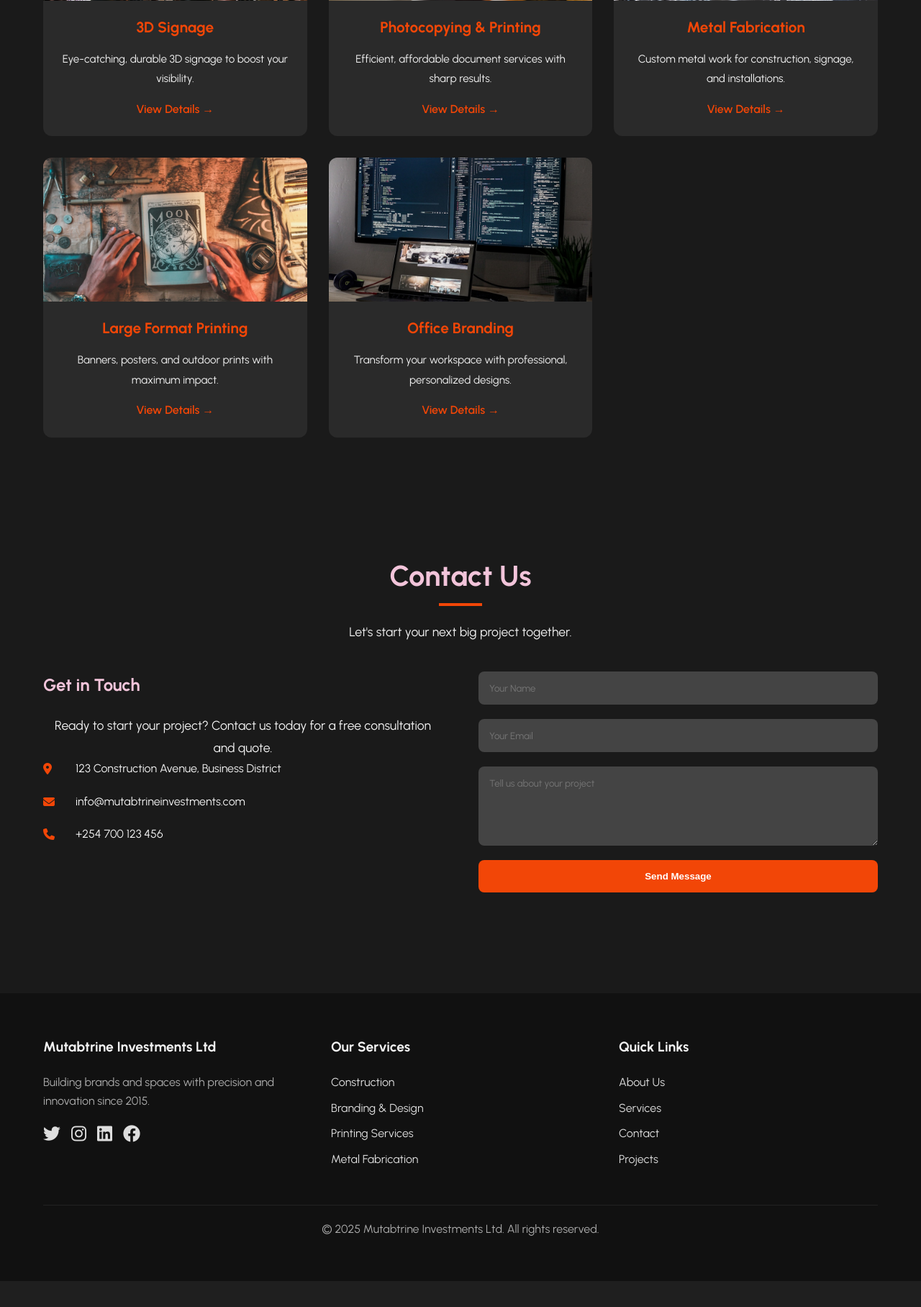
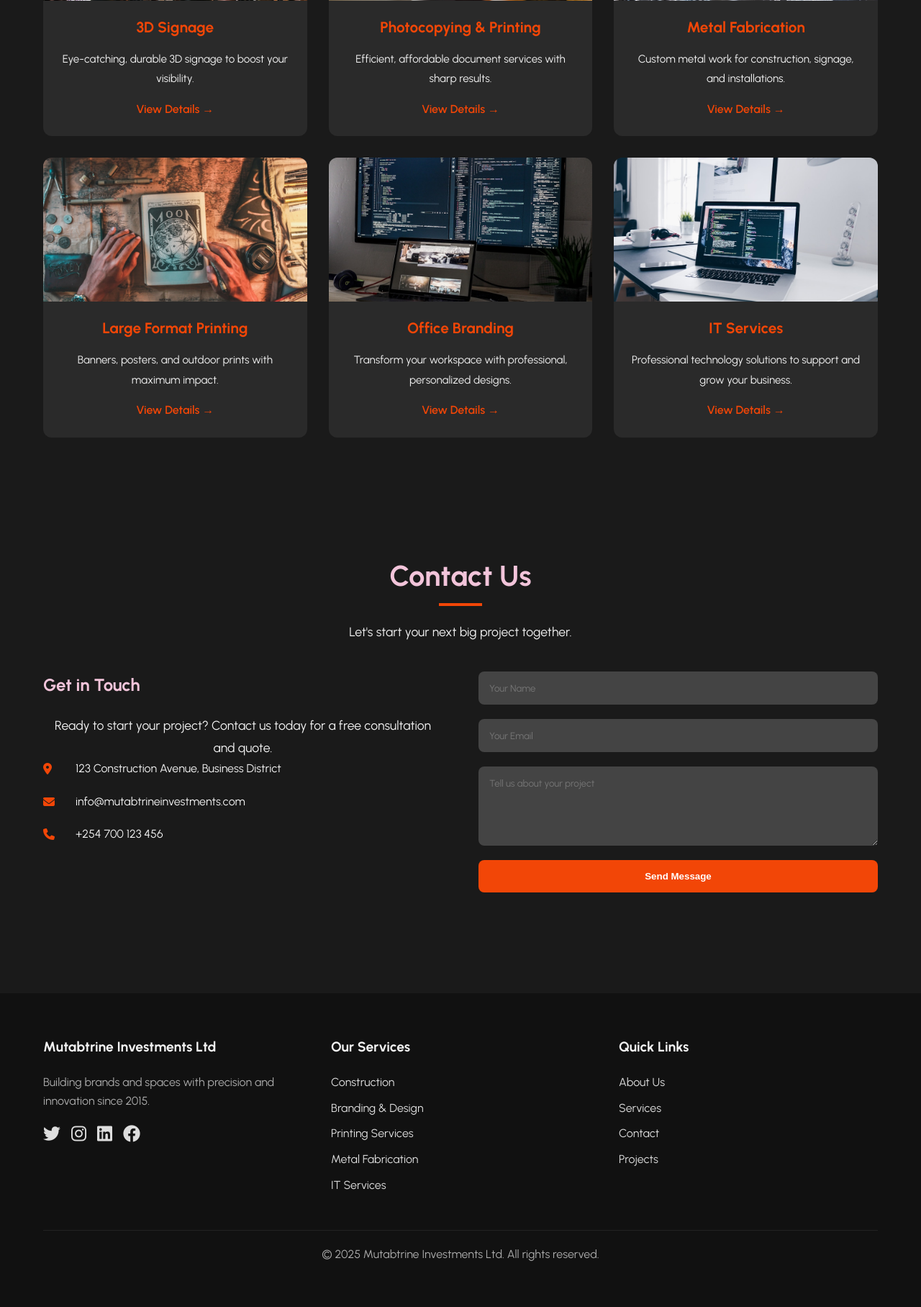
Before and after one commit to Cryptic808/HtmlBuilder, a Flask app: page / in a window 1280 px wide. Shown: the part 2037-3853 px from the top of the page at 72% size. Before the commit the page ends 3817 px from the top, so only its background shows below. Run offline with Flask 3, Linux system fonts and the light colour scheme.

Commit message:
Adds IT services to the website
Added a new "IT Services" section to the website, including details, images, and links in `app.py` and several template files (`index.html`, `404.html`, `service.html`).  Also added `static/images/it-services.jpg`.

Replit-Commit-Author: Agent
Replit-Commit-Session-Id: 707817b4-b8e5-44f6-b1df-48a4d428f8a9
Replit-Commit-Screenshot-Url: https://storage.googleapis.com/screenshot-production-us-central1/35245e5d-0ecd-4acc-ac04-7f2e0f873f16/714ca6cb-bd9d-4f1e-a08b-75a91eb63548.jpg

```diff
--- a/app.py
+++ b/app.py
@@ -105,6 +105,18 @@ SERVICES = {
             'Wayfinding systems',
             'Corporate environments'
         ]
+    },
+    'it-services': {
+        'title': 'IT Services',
+        'description': 'Professional IT services and solutions to support your business technology needs.',
+        'image': 'it-services.jpg',
+        'features': [
+            'Network setup and maintenance',
+            'Cybersecurity solutions',
+            'Cloud computing services',
+            'Software development',
+            'IT consulting and support'
+        ]
     }
 }
 
--- a/templates/404.html
+++ b/templates/404.html
@@ -94,6 +94,7 @@
             <li><a href="{{ url_for('service_detail', service_name='branding') }}">Branding & Design</a></li>
             <li><a href="{{ url_for('service_detail', service_name='printing') }}">Printing Services</a></li>
             <li><a href="{{ url_for('service_detail', service_name='metal-fabrication') }}">Metal Fabrication</a></li>
+            <li><a href="{{ url_for('service_detail', service_name='it-services') }}">IT Services</a></li>
           </ul>
         </div>
 
--- a/templates/index.html
+++ b/templates/index.html
@@ -106,6 +106,14 @@
           <p>Transform your workspace with professional, personalized designs.</p>
           <a href="{{ url_for('service_detail', service_name='office-branding') }}" class="service-link">View Details →</a>
         </div>
+        <div class="service">
+          <div class="service-img">
+            <img src="{{ url_for('static', filename='images/it-services.jpg') }}" alt="IT Services">
+          </div>
+          <h4>IT Services</h4>
+          <p>Professional technology solutions to support and grow your business.</p>
+          <a href="{{ url_for('service_detail', service_name='it-services') }}" class="service-link">View Details →</a>
+        </div>
       </div>
     </div>
   </section>
@@ -177,6 +185,7 @@
             <li><a href="{{ url_for('service_detail', service_name='branding') }}">Branding & Design</a></li>
             <li><a href="{{ url_for('service_detail', service_name='printing') }}">Printing Services</a></li>
             <li><a href="{{ url_for('service_detail', service_name='metal-fabrication') }}">Metal Fabrication</a></li>
+            <li><a href="{{ url_for('service_detail', service_name='it-services') }}">IT Services</a></li>
           </ul>
         </div>
 
--- a/templates/service.html
+++ b/templates/service.html
@@ -92,6 +92,7 @@
             <li><a href="{{ url_for('service_detail', service_name='branding') }}">Branding & Design</a></li>
             <li><a href="{{ url_for('service_detail', service_name='printing') }}">Printing Services</a></li>
             <li><a href="{{ url_for('service_detail', service_name='metal-fabrication') }}">Metal Fabrication</a></li>
+            <li><a href="{{ url_for('service_detail', service_name='it-services') }}">IT Services</a></li>
           </ul>
         </div>
 
```
Also changed, not shown: static/images/it-services.jpg (added).
